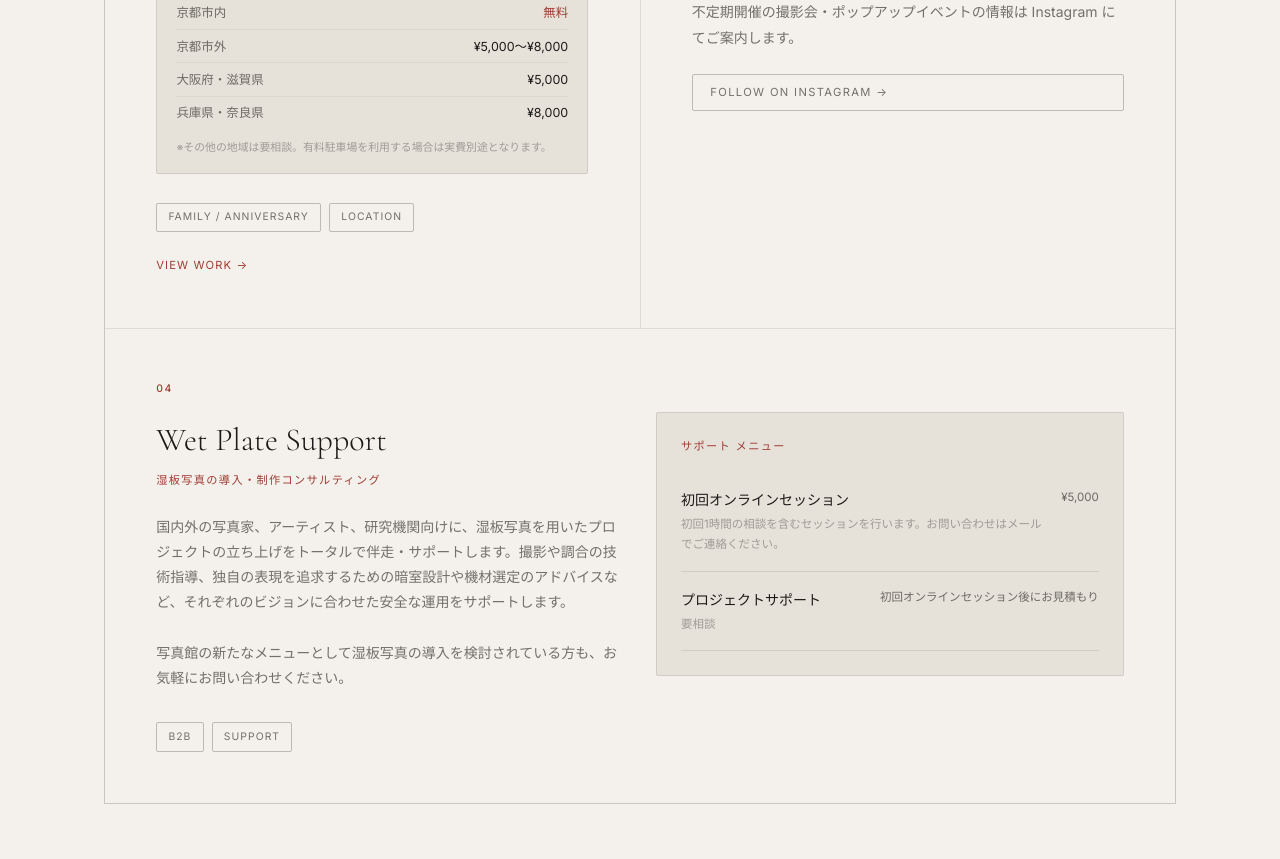
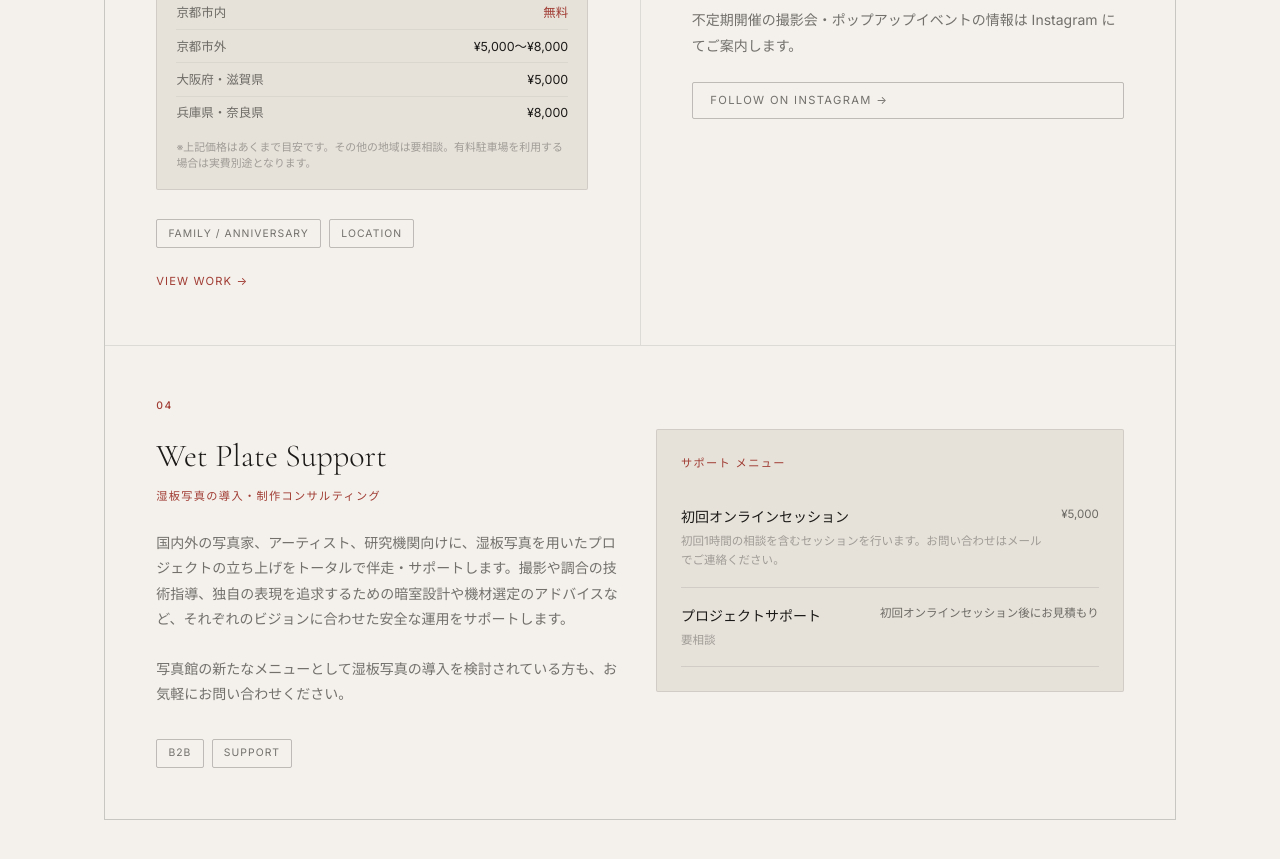
Before and after one commit to sawaganinja/yukihonda-portfolio, a React (Vite) app: page / in a window 1280 px wide. Shown: the part 2000-2859 px from the top of the page. Built offline with nearby package versions, Linux system fonts and the light colour scheme.

Commit message:
update: Add note specifying travel fees are estimates

```diff
--- a/src/App.tsx
+++ b/src/App.tsx
@@ -221,7 +221,7 @@ function Services({ onViewWork }: { onViewWork: (f: Filter) => void }) {
                 <span className="travel-fee-box__price">¥8,000</span>
               </div>
               <p className="travel-fee-box__note">
-                ※その他の地域は要相談。有料駐車場を利用する場合は実費別途となります。
+                ※上記価格はあくまで目安です。その他の地域は要相談。有料駐車場を利用する場合は実費別途となります。
               </p>
             </div>
 
```
